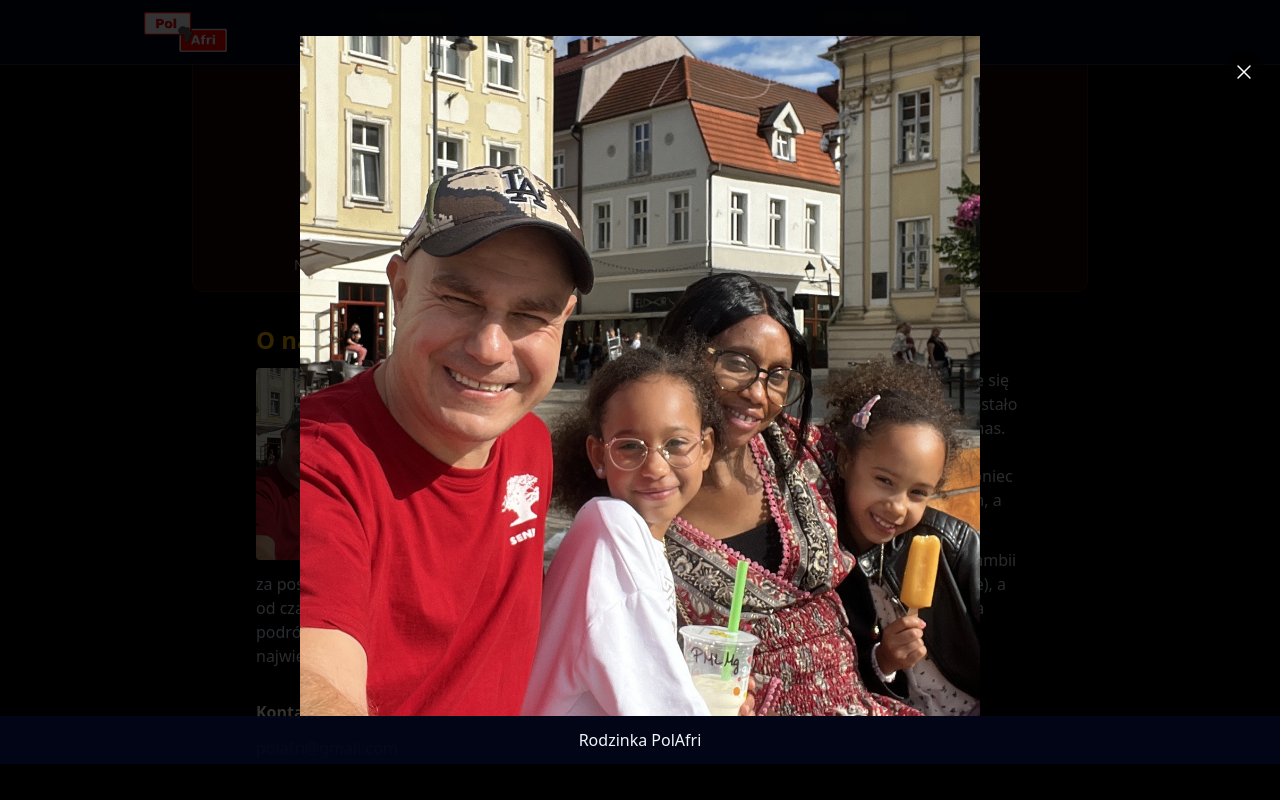
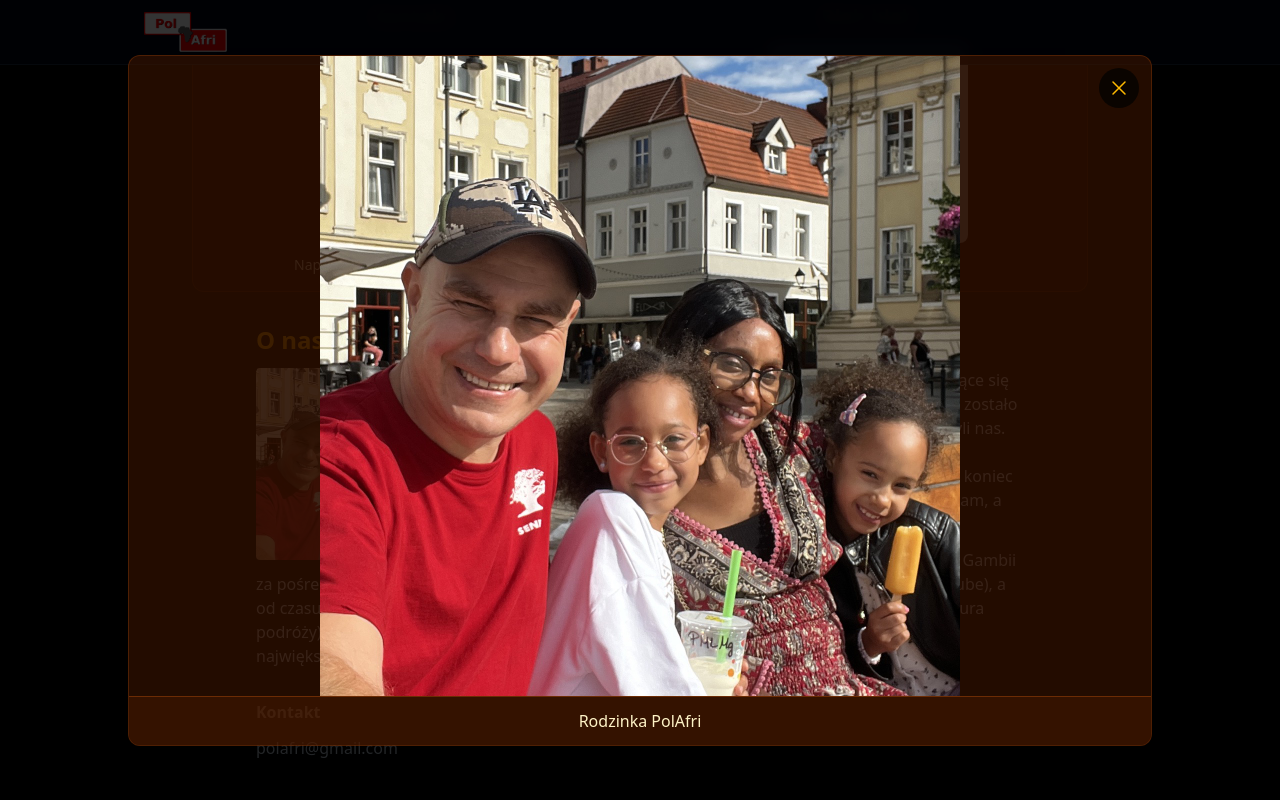
Before and after one commit to donbigosso/react-tailwind-docker, a React (Vite) app: page / in a window 1280 px wide. Both pictures are taken after a click on the picture 352 px from the left and 1233 px from the top of the page. Shown: the part 769-1569 px from the top of the page. Built offline with nearby package versions, Linux system fonts and the light colour scheme; grey boxes are pictures that could not be loaded.

Commit message:
Miniature component adjusted to move functions inside

```diff
--- a/src/App.jsx
+++ b/src/App.jsx
@@ -17,6 +17,7 @@ import ImageModal from './components/ImageModal.jsx'
 import aboutImage from './images/for_content/about_01.jpg'
 import ImageMiniature from './components/ImageMiniature.jsx'
 import aboutMiniature from './images/for_content/about_01_sm.jpg'
+import testImage from './images/for_content/test_image.jpg'
 
 
 
@@ -57,12 +58,8 @@ export default function App() {
       <section id="about" className="w-full max-w-3xl">
         <h2 className="text-amber-400 text-2xl font-semibold">O nas</h2>
         <Paragraph>
-          <ImageMiniature src={aboutMiniature} alt="O nas" onClick={() => {
-  const fullSrc = aboutMiniature.replace('_sm', '')
-  setModalSrc(fullSrc)
-  setModalCaption('Rodzinka PolAfri')
-  setIsModalOpen(true)
-}}/>
+          <ImageMiniature src={aboutMiniature} alt="O nas" setIsModalOpen={setIsModalOpen}
+          setModalSrc={setModalSrc} targetImage={aboutImage} setModalCaption={setModalCaption} modalCaption="Rodzinka PolAfri" />
           PolAfri powstało w 2014 roku jako lokalne biuro podróży specjalizujące się w lokalnych wycieczkach po Gambii dla polskich turystów. Założone zostało przez mieszane małżeństwo: Sonne (Gambijkę) i Wojtka (Polaka) czyli nas. Na początku mieszkaliśmy razem w Gambii przez prawie 3 lata. W międzyczasie nasza rodzinka powiększyła się o córkę - Marysię. Pod koniec  2016 roku całą trójką przeprowadziliśmy się do Polski i mieszkamy tam, a dokładnie w Bydgoszczy do dziś.
         </Paragraph>
         <Paragraph>
@@ -78,9 +75,9 @@ export default function App() {
 
     <ImageModal
       isOpen={isModalOpen}
-      onClose={() => setIsModalOpen(false)}
-      src={aboutImage}
-      alt="Rodzinka PolAfri"
+          onClose={() => setIsModalOpen(false)}
+          src={modalSrc}
+          alt="Rodzinka PolAfri"
       caption={modalCaption}
     />
   </div>
--- a/src/components/ImageMiniature.jsx
+++ b/src/components/ImageMiniature.jsx
@@ -1,8 +1,16 @@
-export default function ImageMiniature({ src, alt = '', onClick, children }) {
+export default function ImageMiniature({ src, alt = '', onClick, setIsModalOpen, setModalSrc, targetImage, setModalCaption, modalCaption, children }) {
+const clickFunction = () => {
+  setModalSrc(targetImage)
+  setIsModalOpen(true)
+  setModalCaption(modalCaption)
+
+}
   return (
+
     <div>
-      <img src={src} alt={alt} onClick={onClick} className="float-left mr-2 w-72 md:w-48 rounded-sm cursor-pointer" />
+      <img src={src} alt={alt} onClick={clickFunction} className="float-left mr-2 w-72 md:w-48 rounded-sm cursor-pointer" />
       {children}
+
     </div>
   )
 }
--- a/src/components/ImageModal.jsx
+++ b/src/components/ImageModal.jsx
@@ -4,11 +4,11 @@ export default function ImageModal({ isOpen, onClose, src, alt = '', caption })
   if (!isOpen) return null
 
   return (
-    <div className="fixed inset-0 z-50 flex items-center justify-center bg-black/80">
-      <div className="relative w-full">
+    <div className="fixed inset-0 z-50 flex items-center justify-center bg-black/80 p-4">
+      <div className="relative w-full max-w-5xl overflow-hidden rounded-xl border border-amber-900/50 bg-amber-950/50 shadow-2xl">
         <button
           onClick={onClose}
-          className="absolute top-4 right-4 z-10 rounded-full bg-black/60 p-2 text-white hover:bg-black/80"
+          className="absolute top-3 right-3 z-10 rounded-full bg-black/70 p-2 text-amber-400 hover:bg-black/90 hover:text-amber-300"
           aria-label="Zamknij"
         >
           <XMarkIcon className="h-6 w-6" />
@@ -17,11 +17,11 @@ export default function ImageModal({ isOpen, onClose, src, alt = '', caption })
         <img
           src={src}
           alt={alt}
-          className="w-full h-auto max-h-[85vh] object-contain"
+          className="w-full h-auto max-h-[80vh] object-contain"
         />
 
         {caption && (
-          <div className="bg-slate-950/90 px-4 py-3 text-center text-slate-100">
+          <div className="border-t border-amber-900/80  bg-amber-950/50 px-4 py-3 text-center text-amber-100">
             {caption}
           </div>
         )}
```
Also changed, not shown: src/images/for_content/test_image.jpg (added).
